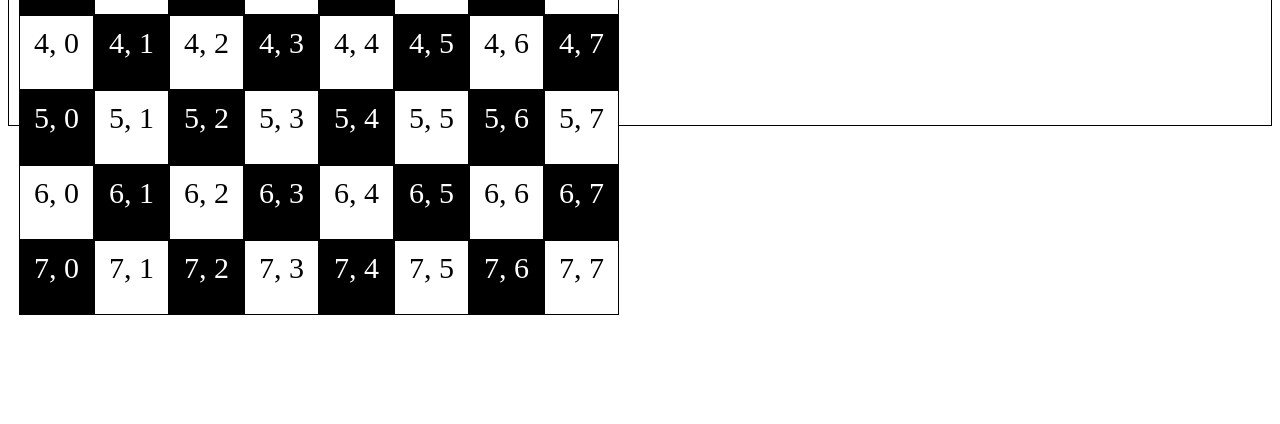
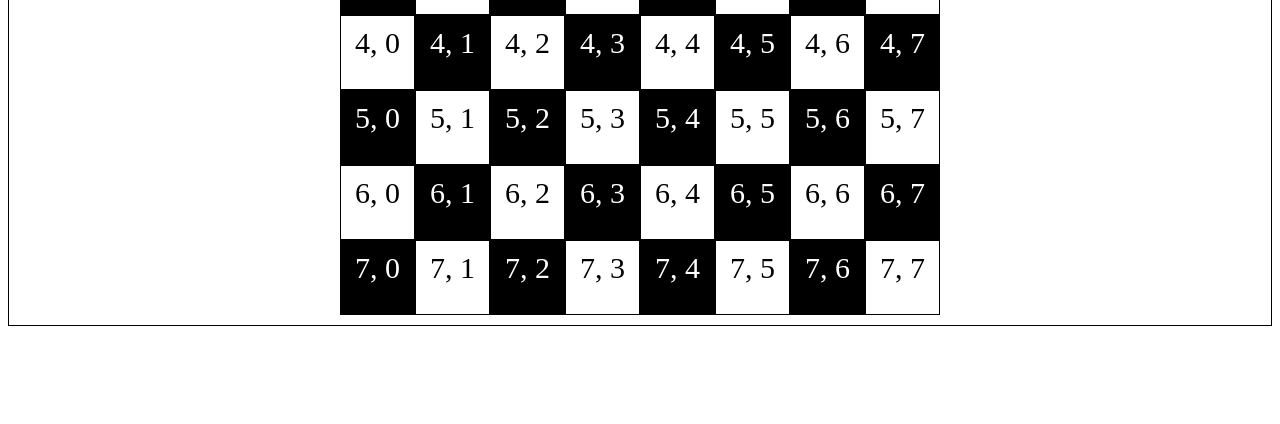
Before and after one commit to dukesook/chess, a plain HTML site: page src/index.html in a window 1280 px wide. Shown: the part 376-800 px from the top of the page. Drawn offline with Linux system fonts and the light colour scheme.

Commit message:
center chess board

```diff
--- a/src/style.css
+++ b/src/style.css
@@ -2,10 +2,12 @@
   display: grid;
   /* background-color: brown; */
   border: 1px solid black;
-  height: 400px;
+  height: auto;
   grid-template-columns: repeat(8, 75px);
   grid-template-rows: repeat(8, 75px);
   padding: 10px;
+  align-content: center;
+  justify-content: center;
 }
 
 .chessboard > .board-square {
```
